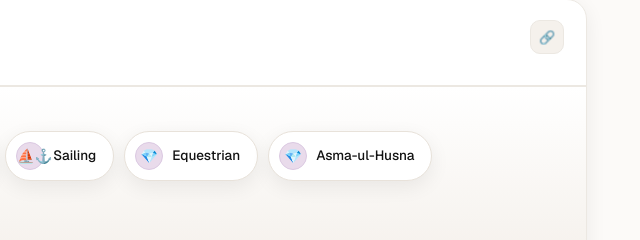
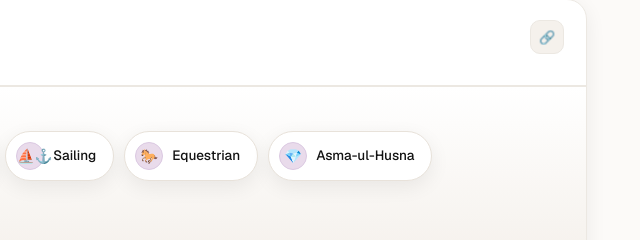
Before and after one commit to Glaciercold101/VerseBox-Online, a plain HTML site: page index.html in a window 1280 px wide. Shown: the part 6584-6824 px from the top of the page, 625-1265 px from the left. Drawn offline with nearby package versions, Linux system fonts and the light colour scheme.

Commit message:
Update index.html

```diff
--- a/index.html
+++ b/index.html
@@ -668,7 +668,7 @@ const APPS = [
       { platform: "Diving", icon: "🤿", url: "https://glaciercold101.github.io/Hobby/diving/" },
       { platform: "Falconry", icon: "🦅", url: "https://glaciercold101.github.io/Hobby/falconry/" },
       { platform: "Sailing", icon: "⛵⚓", url: "https://glaciercold101.github.io/Hobby/sailing/" },
-      { platform: "Equestrian", icon: "💎", url: "https://glaciercold101.github.io/Hobby/equestrian.html" },
+      { platform: "Equestrian", icon: "🐎", url: "https://glaciercold101.github.io/Hobby/equestrian.html" },
       { platform: "Asma-ul-Husna", icon: "💎", url: "https://glaciercold101.github.io/Hobby/asma/" },
       { platform: "Excel Quick Tool", icon: "📊", url: "https://glaciercold101.github.io/Hobby/excel/" }
     ],
```
